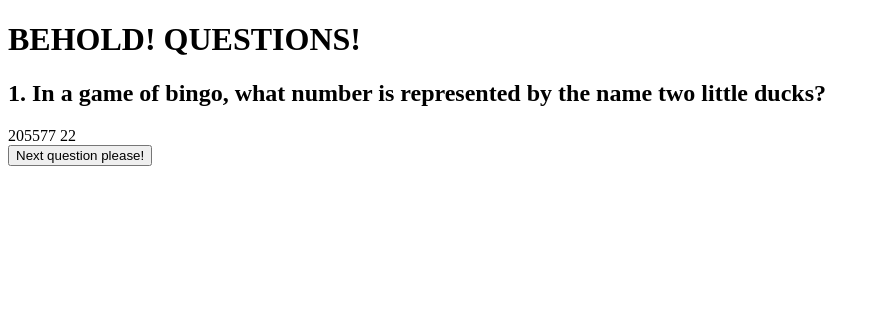
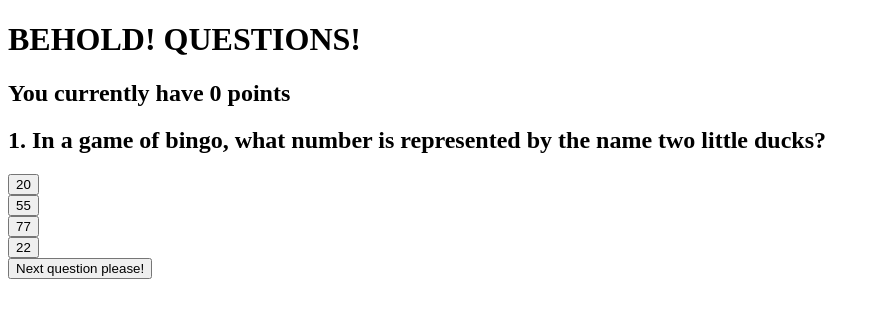
Before and after one commit to clayp0/tandem-trivia-extravaganza, a React app: page / in a window 1280 px wide. Shown: the top 318 px of the page, without its empty margins (0-880 px from the left). Built offline with nearby package versions, Linux system fonts and the light colour scheme.

Commit message:
(add) Houston, we have scoring

```diff
--- /dev/null
+++ b/src/components/AnswerItem.jsx
@@ -0,0 +1,22 @@
+import React from 'react';
+
+const AnswerItem = ({
+  text,
+  correct,
+  setScore,
+  score
+ }) => {
+  const isCorrect = () => {
+    if (text === correct) {
+      setScore(score + 1)
+    }
+  }
+
+  return (
+    <div>
+      <button onClick={isCorrect}>{text}</button>
+    </div>
+  );
+}
+
+export default AnswerItem;
--- a/src/components/Answers.jsx
+++ /dev/null
@@ -1,11 +0,0 @@
-import React from 'react';
-
-const Answers = ({ incorrect, correct }) => {
-  return (
-    <div>
-      {incorrect} {correct}
-    </div>
-  );
-}
-
-export default Answers;
--- /dev/null
+++ b/src/components/AnswersList.jsx
@@ -0,0 +1,27 @@
+import React from 'react';
+import AnswerItem from './AnswerItem.jsx'
+
+const AnswersList = ({
+  incorrect,
+  correct,
+  setScore,
+  score
+}) => {
+  const allAnswers = incorrect.concat(correct);
+  return (
+    <div>
+      {allAnswers.map((answer, index) => (
+        <AnswerItem
+        text={answer}
+        correct={correct}
+        key={index}
+        index={index}
+        setScore={setScore}
+        score={score}
+        />
+      ))}
+    </div>
+  );
+}
+
+export default AnswersList;
--- a/src/components/App.js
+++ b/src/components/App.js
@@ -1,15 +1,20 @@
 import React from 'react';
+import { useState } from 'react';
 import Question from './QuestionItem.jsx';
 import QuestionList from './QuestionList.jsx'
 const questions = require('../assets/Apprentice_TandemFor400_Data.json')
 
 
 const App = () => {
+  const [score, setScore] = useState(0)
   return (
     <div>
       <h1>BEHOLD! QUESTIONS!</h1>
+      <h2>You currently have {score} points</h2>
       <QuestionList
       questions={questions}
+      setScore={setScore}
+      score={score}
       />
     </div>
   );
--- a/src/components/QuestionItem.jsx
+++ b/src/components/QuestionItem.jsx
@@ -1,7 +1,12 @@
 import React from 'react';
-import Answers from './Answers.jsx'
+import AnswersList from './AnswersList.jsx'
 
-const Question = ({ questionItem, index }) => {
+const Question = ({
+  questionItem,
+  index,
+  setScore,
+  score
+}) => {
   const {
     question,
     incorrect,
@@ -10,7 +15,9 @@ const Question = ({ questionItem, index }) => {
   return (
     <div>
   <h2>{index + 1}. {question}</h2>
-        <Answers
+        <AnswersList
+          setScore={setScore}
+          score={score}
           incorrect={incorrect}
           correct={correct}
         />
--- a/src/components/QuestionList.jsx
+++ b/src/components/QuestionList.jsx
@@ -1,8 +1,12 @@
 import React from 'react';
-import Question from './QuestionItem.jsx';
+import QuestionItem from './QuestionItem.jsx';
 import { useState } from 'react';
 
-const QuestionList = ({ questions }) => {
+const QuestionList = ({
+  questions,
+  setScore,
+  score
+}) => {
   const round = questions.sort(() => Math.random() - 0.5).slice(0, 10);
   const [currentQ, setCurrentQ] = useState(round[0]);
   const [count, setCount] = useState(0);
@@ -16,7 +20,9 @@ const QuestionList = ({ questions }) => {
   return (
     <div>
       <div>
-        <Question
+        <QuestionItem
+          setScore={setScore}
+          score={score}
           questionItem={currentQ}
           index={count}
           key={count}
```
